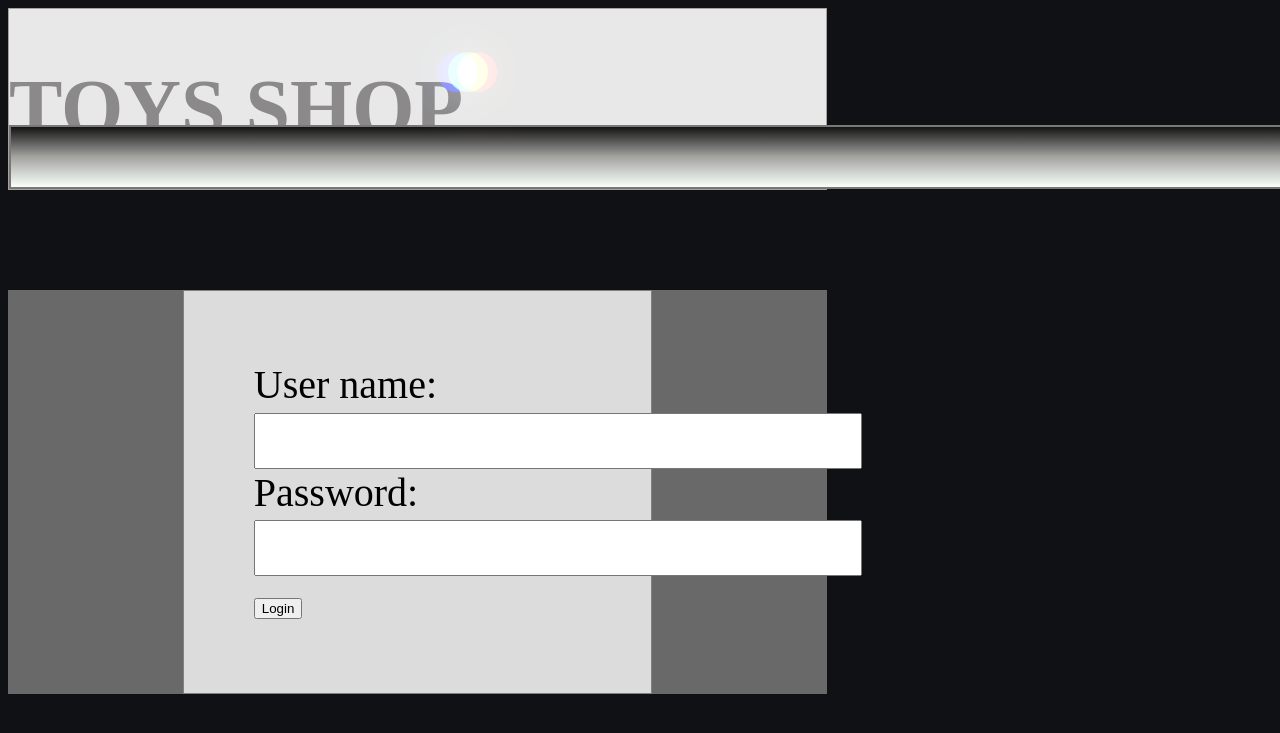
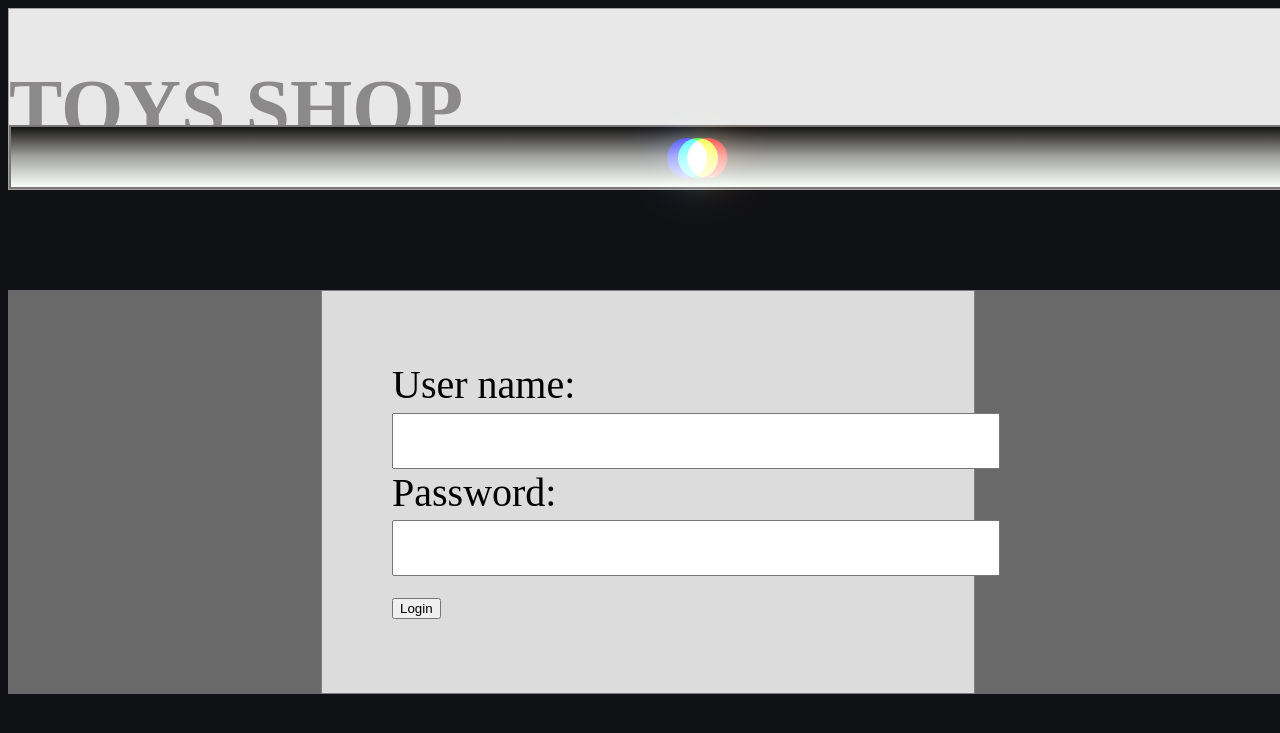
Before and after one commit to vumanhtien-VMT/ASMCP, a PHP site: page / in a window 1280 px wide; the page is wider, and only the part inside the window is pictured. Shown: the top 733 px of that part. Run offline with PHP 8.4, Linux system fonts and the light colour scheme.

Commit message:
sadsadzxc

```diff
--- a/add.css
+++ b/add.css
@@ -5,6 +5,7 @@
 .dau{
 	position: relative;
 	border: 1px solid #A6A2A2;
+  width: 100%;
 	height: 180px;
 	background-color:#E8E8E8;
 	background-repeat: no-repeat;
@@ -62,16 +63,18 @@
 }
 .than{
 	background-color: #696969;
+  width: 100%;
 }
 .br{
 	background-color: white;
 }
 html, body {
   background: #101114;
-  position: relative;
-  width: 80%;
-  height: 40%;
+  position: absolute;
+  width: 100%;
+  height: 300px;
   font-size: 40px;
+  background-size: 200px 100px;
 }
 
 .wrapper {
--- a/addsp.php
+++ b/addsp.php
@@ -35,7 +35,7 @@
                         }
                     else
                         {
-                            $sql = "select * from product where name='$name'";
+                            $sql = "select * from toys where name='$name'";
                             $query = pg_query($conn, $sql);
                             if(pg_num_rows($query)>0)
                             {
```
